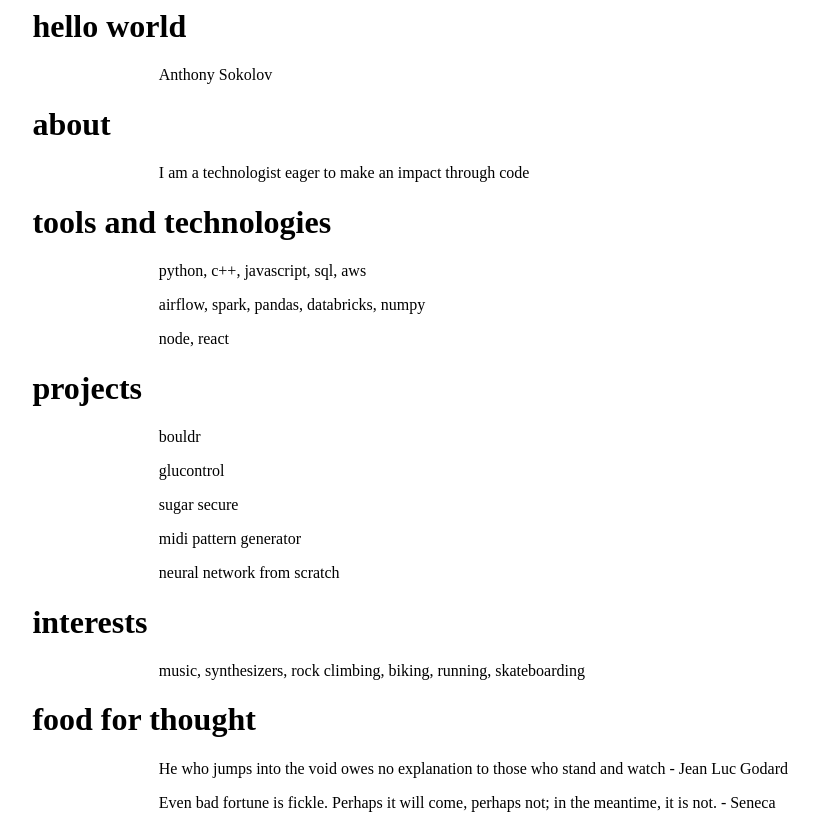
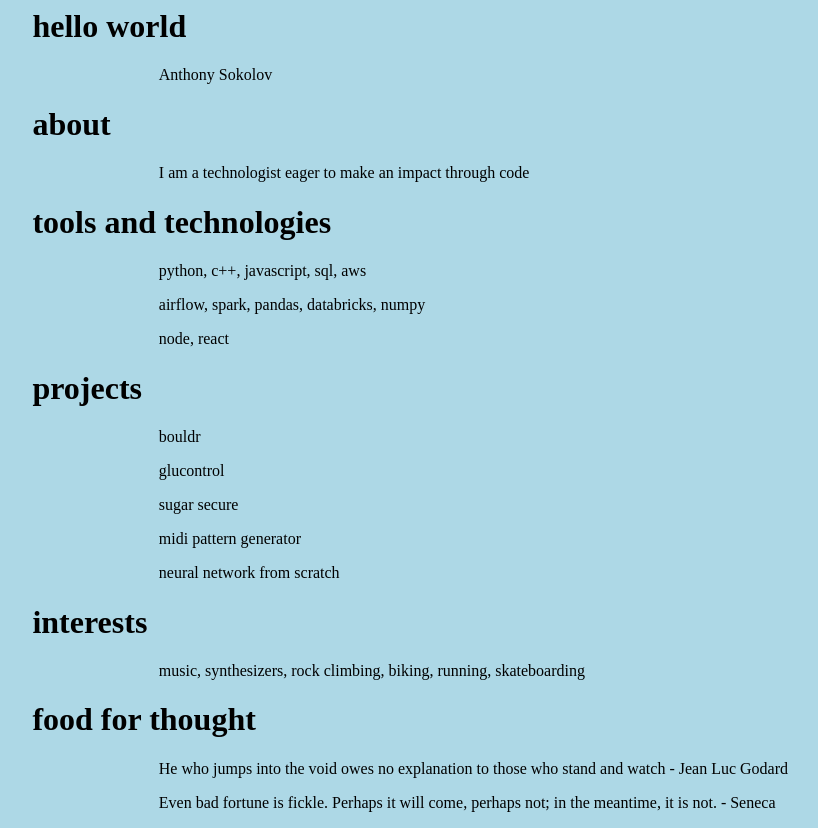
Before and after one commit to Anthonysokolov/anthonysokolov.github.io, a plain HTML site: page index.html in a window 1280 px wide. Shown: the whole page, without its empty margins (102-920 px from the left). Drawn offline with Linux system fonts and the light colour scheme.

Commit message:
add body

```diff
--- a/index.css
+++ b/index.css
@@ -1,2 +1,3 @@
 p { margin-left: 20%; }
 h1 { margin-left: 10%; }
+body {background-color: lightblue;}
--- a/index.html
+++ b/index.html
@@ -1,3 +1,4 @@
+<body>
 <link rel="stylesheet" href="index.css"/>
 
 <h1> hello world </h1>
@@ -24,3 +25,4 @@
 <h1> food for thought </h1>
 <p> He who jumps into the void owes no explanation to those who stand and watch - Jean Luc Godard </p>
 <p>  Even bad fortune is fickle. Perhaps it will come, perhaps not; in the meantime, it is not. - Seneca </p>
+</body>
```
